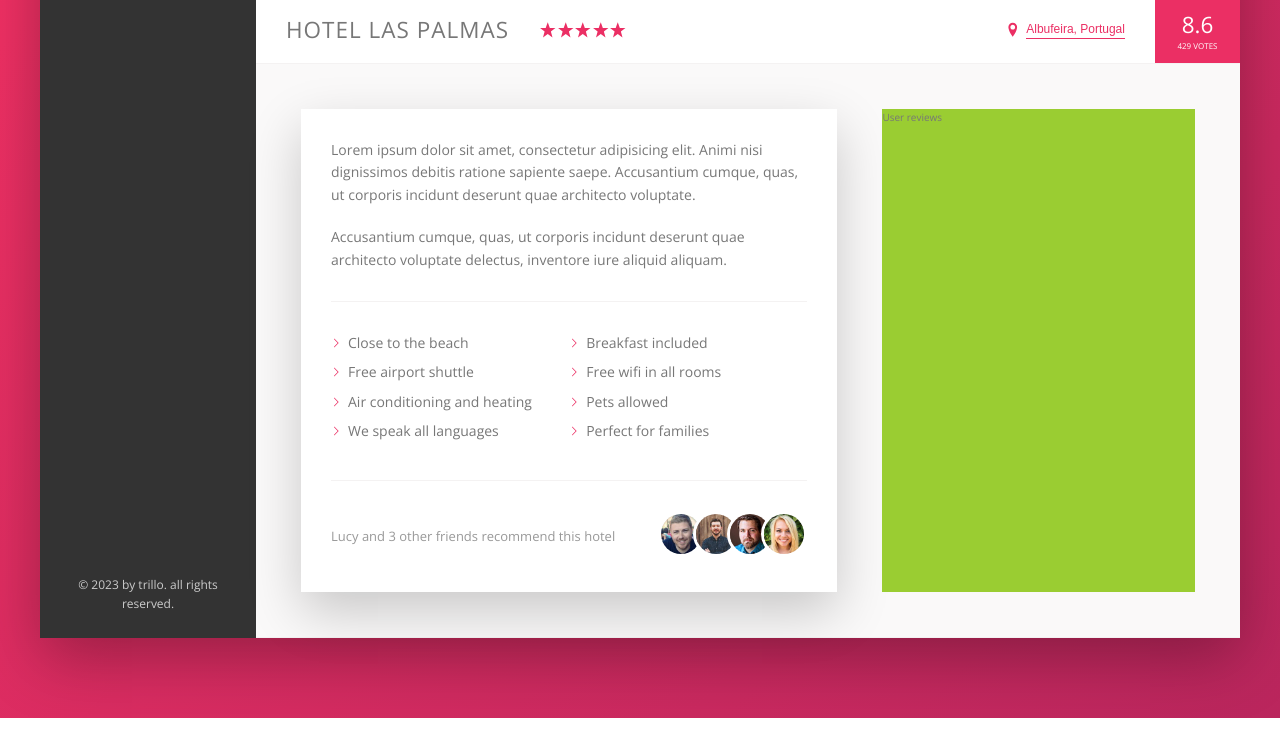
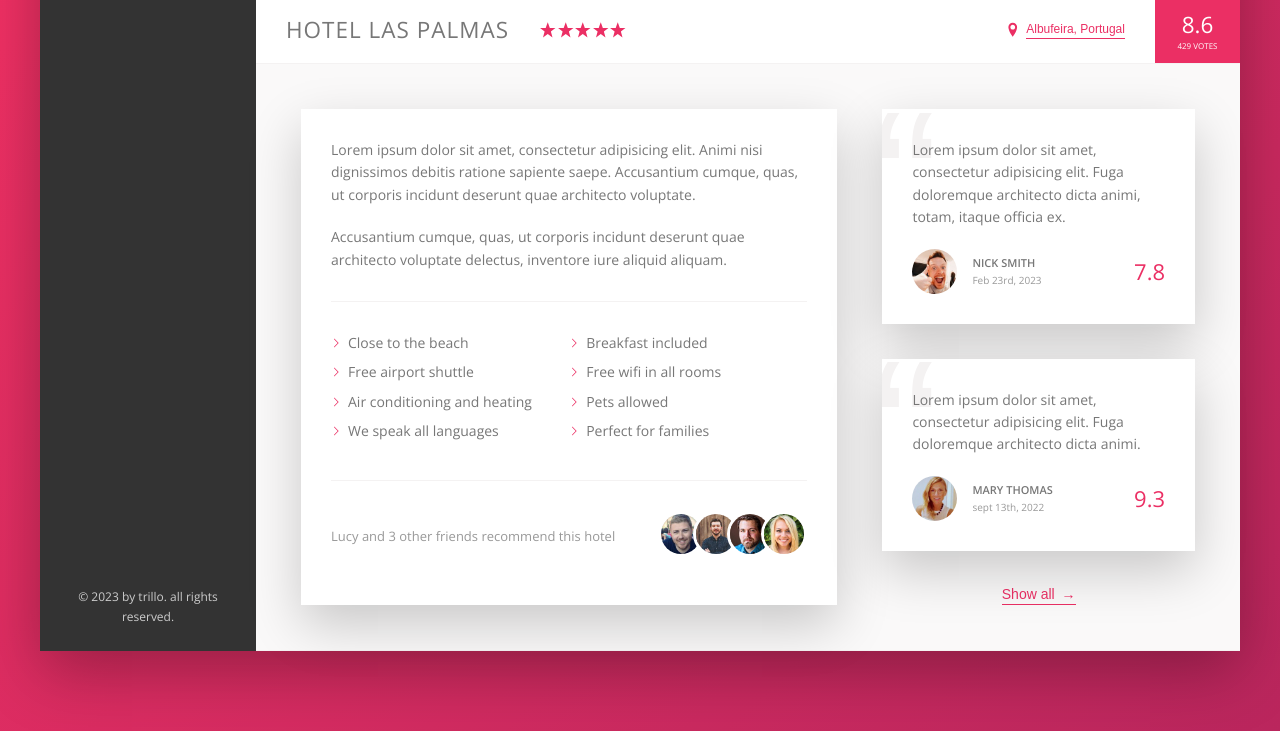
Before and after one commit to TalPO24/Trillo, a website: page index.html in a window 1280 px wide. Shown: the part 538-1269 px from the top of the page. Drawn offline with nearby package versions, Linux system fonts and the light colour scheme.

Commit message:
Building the User Reviews Section

```diff
--- a/index.html
+++ b/index.html
@@ -171,7 +171,42 @@
                     </div>
 
                     <div class="user-reviews">
-                        User reviews
+                        <figure class="review">
+                            <blockqoute class="review__text">
+                                Lorem ipsum dolor sit amet, consectetur adipisicing elit. Fuga doloremque architecto dicta animi, totam, itaque officia ex.
+                            </blockqoute>
+                            <figcaption class="review__user">
+                                <img src="img/user-1.jpg" alt="user 1" class="review__photo">
+                                <div class="review__user-box">
+                                    <p class="review__user-name">
+                                        Nick Smith
+                                    </p>
+                                    <p class="review__user-date">
+                                        Feb 23rd, 2023
+                                    </p>
+                                </div>
+                                <div class="review__rating">7.8</div>
+                            </figcaption>
+                        </figure>
+                        <figure class="review">
+                            <blockqoute class="review__text">
+                                Lorem ipsum dolor sit amet, consectetur adipisicing elit. Fuga doloremque architecto dicta animi.
+                            </blockqoute>
+                            <figcaption class="review__user">
+                                <img src="img/user-2.jpg" alt="user 2" class="review__photo">
+                                <div class="review__user-box">
+                                    <p class="review__user-name">
+                                        Mary Thomas
+                                    </p>
+                                    <p class="review__user-date">
+                                        sept 13th, 2022
+                                    </p>
+                                </div>
+                                <div class="review__rating">9.3</div>
+                            </figcaption>
+                        </figure>
+
+                        <button class="btn-inline">Show all <span>&rarr;</span></button>
                     </div>
                 </div>
             </main>
--- a/sass/_component.scss
+++ b/sass/_component.scss
@@ -226,8 +226,15 @@
         background-color: transparent;
         cursor: pointer;
         transition: all .2s;
+        & span {
+            margin-left: .3rem;
+            transition: margin-left .2s;
+        }
         &:hover {
             color: var(--color-Grey-dark-1);
+            span {
+                margin-left: .8rem;
+            }
         }
         &:focus {
             outline: none;
@@ -307,3 +314,59 @@
             }
         }
     }
+
+    //*REVIEWS
+    .review {
+        background-color: #fff;
+        box-shadow: var(--shadow-light);
+        padding: 3rem;
+        margin-bottom: 3.5rem;
+        position: relative;
+        overflow: hidden;
+        &__text {
+            font-size: 1.4rem;
+            font-weight: 400;
+            // margin-bottom: 2rem;
+            z-index: 10;
+            position: relative;
+        }
+        &__user {
+            display: flex;
+            align-items: center;
+            margin-top: 2rem;
+        }
+        &__photo {
+            height: 4.5rem;
+            width: 4.5rem;
+            border-radius: 50%;
+            margin-right: 1.5rem;
+        }
+        &__user-box {
+            margin-right: auto;
+        }
+        &__user-name {
+            font-size: 1.1rem;
+            font-weight: 600;
+            text-transform: uppercase;
+        }
+        &__user-date {
+            font-size: 1rem;
+            color: var(--color-Grey-dark-3);
+        }
+        &__rating {
+            font-size: 2.2rem;
+            font-weight: 300;
+            color: var(--color-primary);
+        }
+        &::before {
+            content: "\201C";
+            position: absolute;
+            top: -2.75rem;
+            left: -1rem;
+            line-height: 1;
+            font-size: 20rem;
+            color: var(--color-Grey-light-2);
+            font-family: sans-serif;
+            z-index: 1;
+        }
+    }
--- a/sass/_layout.scss
+++ b/sass/_layout.scss
@@ -34,6 +34,7 @@
 }
 
 .detail {
+    font-size: 1.4rem;
     display: flex;
     padding: 4.5rem;
     background-color: var(--color-Grey-light-1);
@@ -41,7 +42,6 @@
 }
 
 .description {
-    font-size: 1.4rem;
     background-color: #fff;
     box-shadow: var(--shadow-light);
     padding: 3rem;
@@ -50,6 +50,8 @@
 }
 
 .user-reviews {
-    background-color: yellowgreen;
     flex: 1;
+    display: flex;
+    flex-direction: column;
+    align-items: center;
 }
```
Also changed, not shown: sass/main.css, 1 other file.
